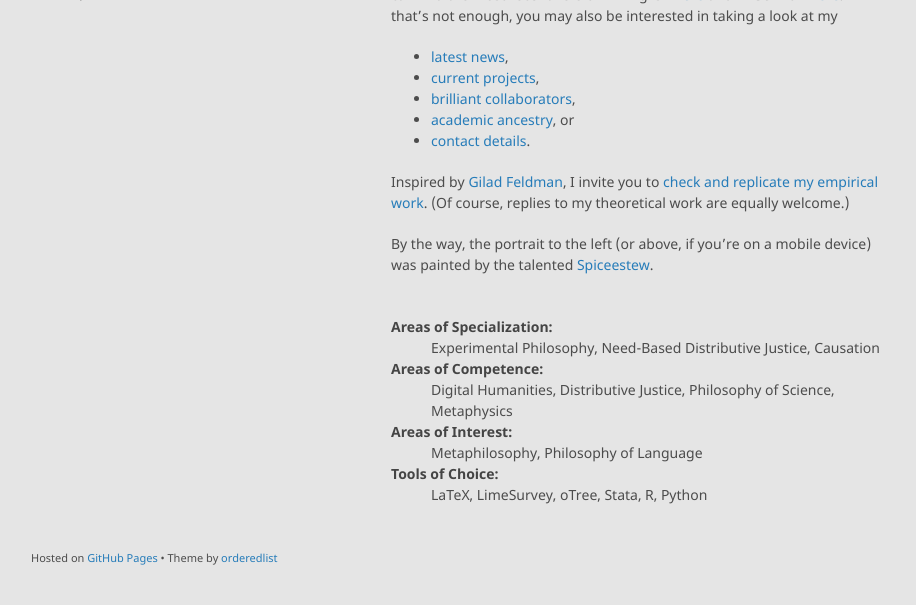
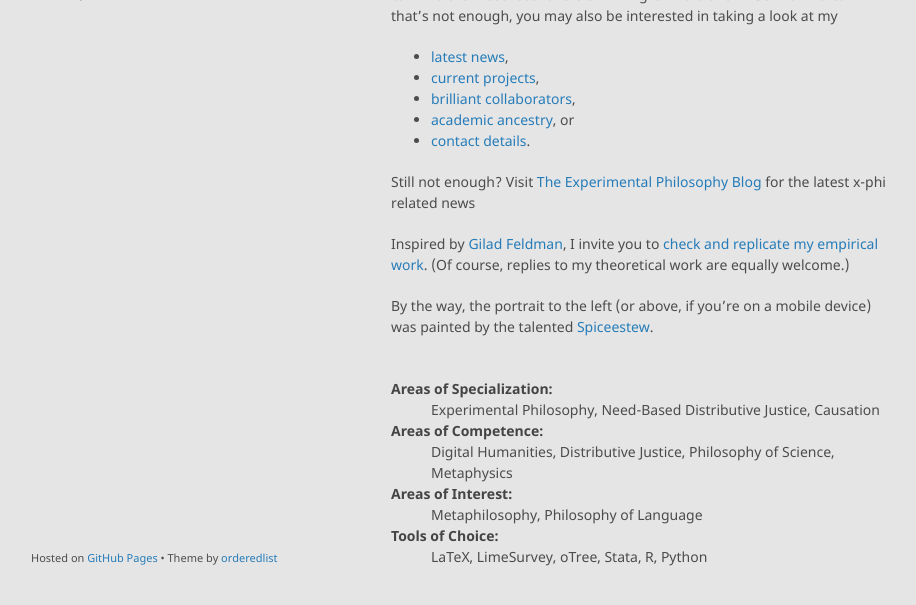
Before and after one commit to alephmembeth/alephmembeth.github.io, a Jekyll site: the page built from index.md, in a window 1280 px wide and 1003 px high, cut to the strip 366-971 px from the top of the window. Shown: the whole strip, without its empty margins (179-1095 px from the left). Built offline with Jekyll 4.4.1, drawn with Linux system fonts in a browser that asks for light colours.

Commit message:
Update index.md

```diff
--- a/index.md
+++ b/index.md
@@ -21,6 +21,8 @@ Most of this information can also be found bundled in my CV, of which you can fi
 + [academic ancestry](./ancestry.md), or
 + [contact details](./contact.md).
 
+Still not enough? Visit [The Experimental Philosophy Blog](http://xphi.net/) for the latest x-phi related news
+
 Inspired by [Gilad Feldman](https://mgto.org/check-me-replicate-me/), I invite you to [check and replicate my empirical work](./check.md). (Of course, replies to my theoretical work are equally welcome.)
 
 By the way, the portrait to the left (or above, if you’re on a mobile device) was painted by the talented [Spiceestew](https://spiceestew.carrd.co/).
```
